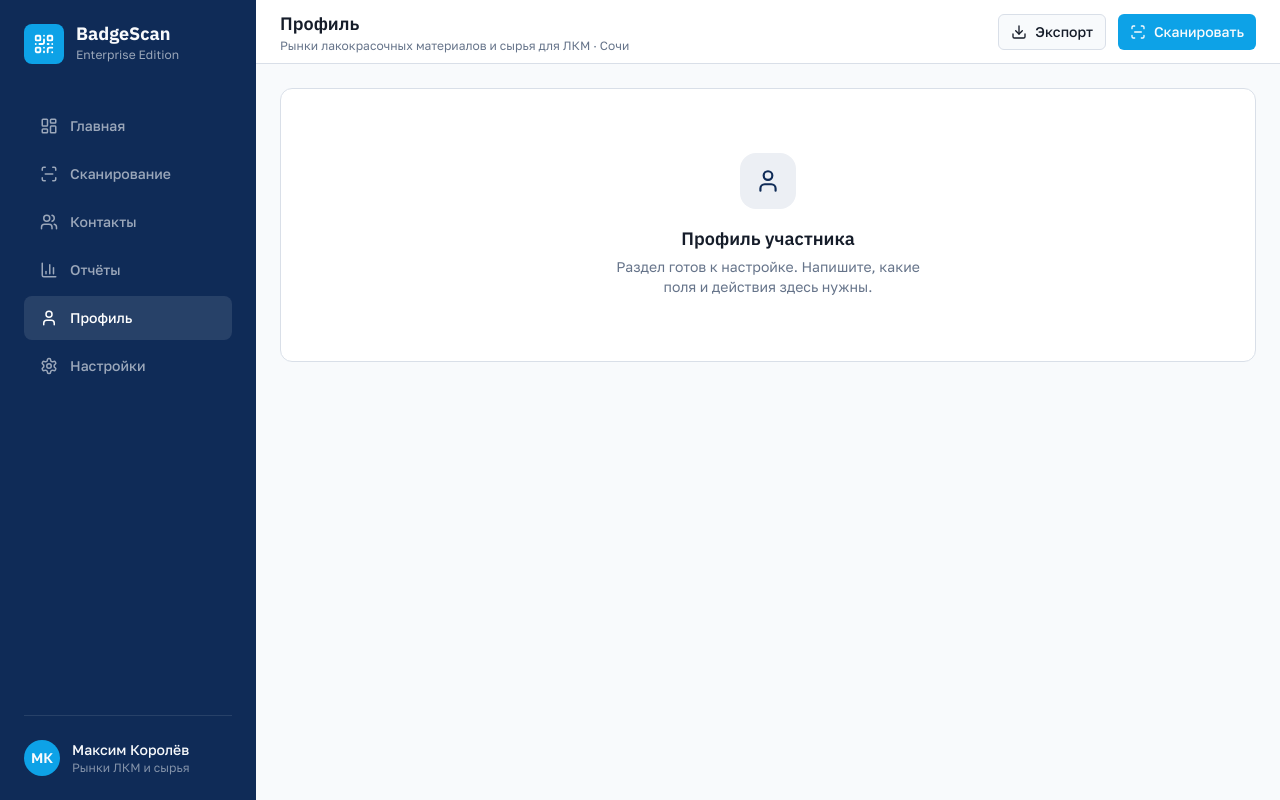
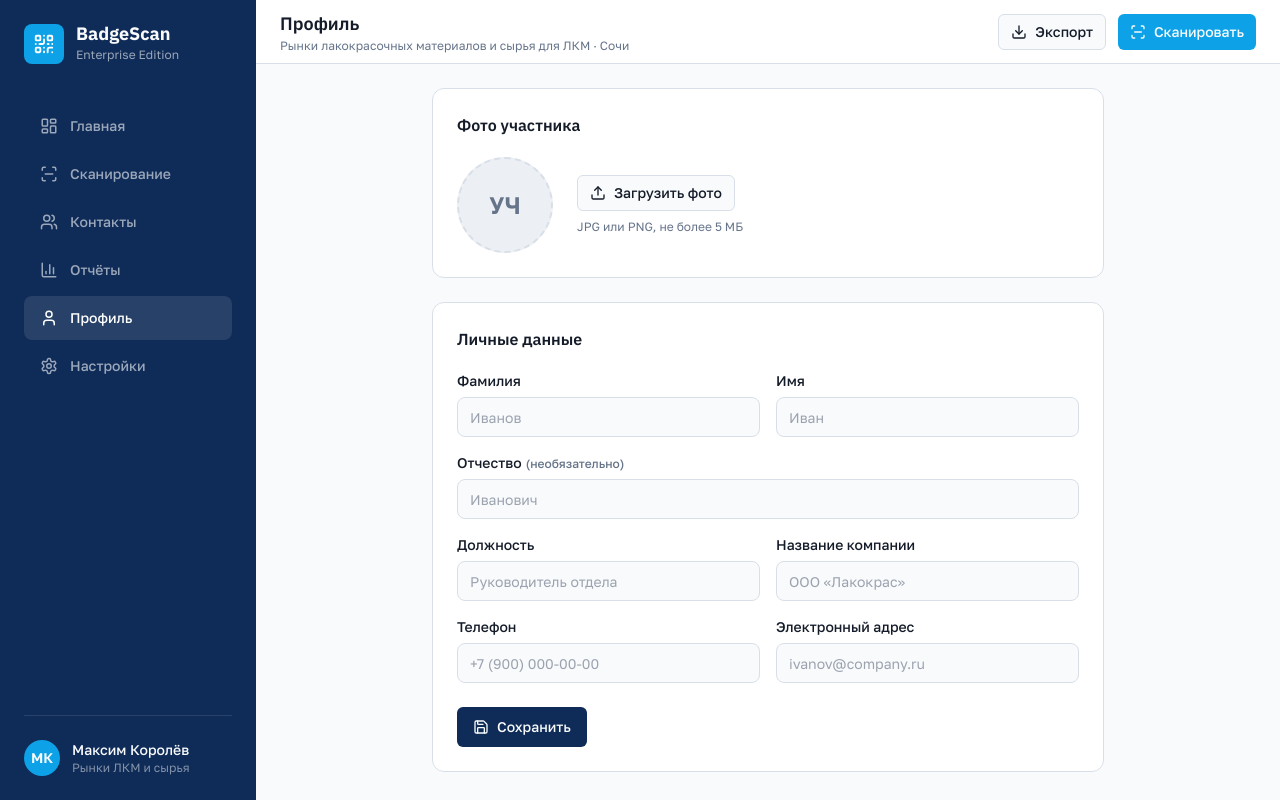
Before and after one commit to pr-poehali-dev/badge-scanning-app, a React (Vite) app: page / in a window 1280 px wide. Both pictures are taken after a click on the button "Профиль". Built offline with nearby package versions, Linux system fonts and the light colour scheme.

Commit message:
feat: добавить фото и поля профиля

```diff
--- a/src/pages/Index.tsx
+++ b/src/pages/Index.tsx
@@ -1,4 +1,4 @@
-import { useState } from 'react';
+import { useState, useRef } from 'react';
 import Icon from '@/components/ui/icon';
 import { Button } from '@/components/ui/button';
 import { Badge } from '@/components/ui/badge';
@@ -124,7 +124,7 @@ const Index = () => {
           )}
           {active === 'contacts' && <ContactsView contacts={contacts} />}
           {active === 'reports' && <ReportsView contacts={contacts} />}
-          {active === 'profile' && <Placeholder icon="User" title="Профиль участника" />}
+          {active === 'profile' && <ProfileView />}
           {active === 'settings' && <Placeholder icon="Settings" title="Настройки приложения" />}
         </main>
 
@@ -300,6 +300,114 @@ const ContactRow = ({ c }: { c: Contact }) => (
   </div>
 );
 
+const ProfileView = () => {
+  const [photo, setPhoto] = useState<string | null>(null);
+  const [saved, setSaved] = useState(false);
+  const [form, setForm] = useState({
+    lastName: '', firstName: '', middleName: '',
+    position: '', company: '', phone: '', email: '',
+  });
+  const fileRef = useRef<HTMLInputElement>(null);
+
+  const handlePhoto = (e: React.ChangeEvent<HTMLInputElement>) => {
+    const file = e.target.files?.[0];
+    if (!file) return;
+    const reader = new FileReader();
+    reader.onload = () => setPhoto(reader.result as string);
+    reader.readAsDataURL(file);
+  };
+
+  const initials = [form.lastName[0], form.firstName[0]].filter(Boolean).join('').toUpperCase() || 'УЧ';
+
+  const handleSave = () => {
+    setSaved(true);
+    setTimeout(() => setSaved(false), 2500);
+  };
+
+  const Field = ({
+    label, field, placeholder, required = true, type = 'text',
+  }: {
+    label: string; field: keyof typeof form; placeholder: string; required?: boolean; type?: string;
+  }) => (
+    <div className="flex flex-col gap-1.5">
+      <label className="text-sm font-medium text-foreground">
+        {label}
+        {!required && <span className="ml-1 text-xs text-muted-foreground">(необязательно)</span>}
+      </label>
+      <input
+        type={type}
+        placeholder={placeholder}
+        value={form[field]}
+        onChange={(e) => setForm((p) => ({ ...p, [field]: e.target.value }))}
+        className="h-10 px-3 rounded-lg border border-border bg-background text-sm outline-none focus:ring-2 focus:ring-accent/40 transition"
+      />
+    </div>
+  );
+
+  return (
+    <div className="max-w-2xl mx-auto space-y-6">
+      {/* Фото */}
+      <div className="bg-card rounded-xl border border-border p-6">
+        <h3 className="font-display font-semibold text-foreground mb-5">Фото участника</h3>
+        <div className="flex items-center gap-6">
+          <div
+            onClick={() => fileRef.current?.click()}
+            className="relative w-24 h-24 rounded-full border-2 border-dashed border-border bg-secondary cursor-pointer hover:border-accent transition-colors flex items-center justify-center overflow-hidden group"
+          >
+            {photo ? (
+              <img src={photo} alt="Фото" className="w-full h-full object-cover" />
+            ) : (
+              <span className="font-display font-bold text-2xl text-muted-foreground">{initials}</span>
+            )}
+            <div className="absolute inset-0 bg-black/40 opacity-0 group-hover:opacity-100 transition-opacity flex items-center justify-center">
+              <Icon name="Camera" size={22} className="text-white" />
+            </div>
+          </div>
+          <input ref={fileRef} type="file" accept="image/*" className="hidden" onChange={handlePhoto} />
+          <div>
+            <Button variant="outline" size="sm" className="gap-2 mb-2" onClick={() => fileRef.current?.click()}>
+              <Icon name="Upload" size={16} /> Загрузить фото
+            </Button>
+            <p className="text-xs text-muted-foreground">JPG или PNG, не более 5 МБ</p>
+            {photo && (
+              <button
+                onClick={() => setPhoto(null)}
+                className="text-xs text-destructive mt-1 hover:underline"
+              >
+                Удалить фото
+              </button>
+            )}
+          </div>
+        </div>
+      </div>
+
+      {/* Данные */}
+      <div className="bg-card rounded-xl border border-border p-6">
+        <h3 className="font-display font-semibold text-foreground mb-5">Личные данные</h3>
+        <div className="grid grid-cols-1 sm:grid-cols-2 gap-4">
+          <Field label="Фамилия" field="lastName" placeholder="Иванов" />
+          <Field label="Имя" field="firstName" placeholder="Иван" />
+          <div className="sm:col-span-2">
+            <Field label="Отчество" field="middleName" placeholder="Иванович" required={false} />
+          </div>
+          <Field label="Должность" field="position" placeholder="Руководитель отдела" />
+          <Field label="Название компании" field="company" placeholder="ООО «Лакокрас»" />
+          <Field label="Телефон" field="phone" placeholder="+7 (900) 000-00-00" type="tel" />
+          <Field label="Электронный адрес" field="email" placeholder="ivanov@company.ru" type="email" />
+        </div>
+
+        <div className="mt-6 flex items-center gap-3">
+          <Button onClick={handleSave} className="bg-primary text-primary-foreground hover:bg-primary/90 gap-2">
+            <Icon name={saved ? 'Check' : 'Save'} size={16} />
+            {saved ? 'Сохранено' : 'Сохранить'}
+          </Button>
+          {saved && <span className="text-sm text-muted-foreground animate-fade-in">Данные успешно обновлены</span>}
+        </div>
+      </div>
+    </div>
+  );
+};
+
 const Placeholder = ({ icon, title }: { icon: string; title: string }) => (
   <div className="max-w-5xl mx-auto bg-card rounded-xl border border-border p-16 flex flex-col items-center justify-center text-center">
     <div className="w-14 h-14 rounded-2xl bg-secondary flex items-center justify-center mb-4">
```
